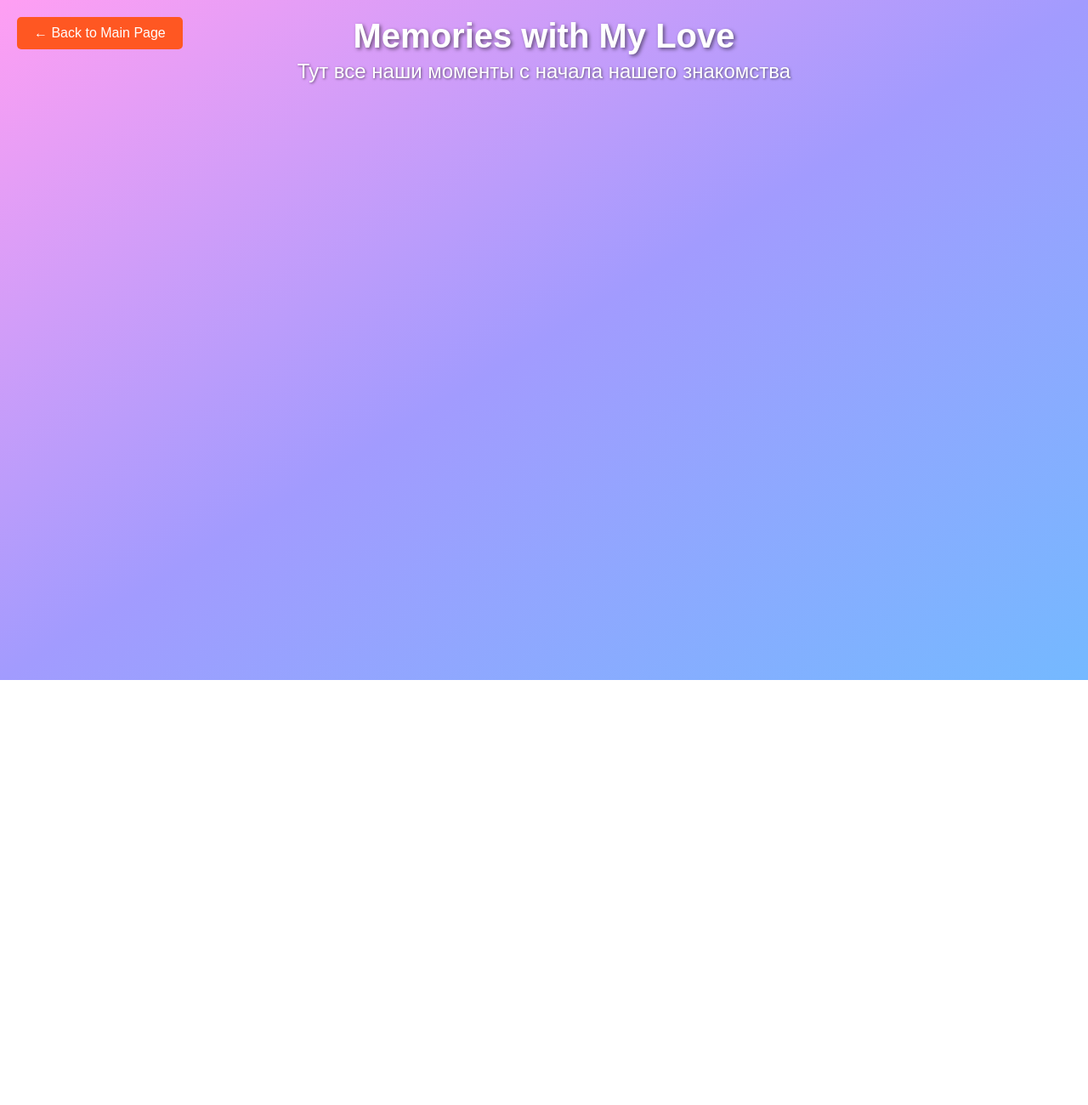
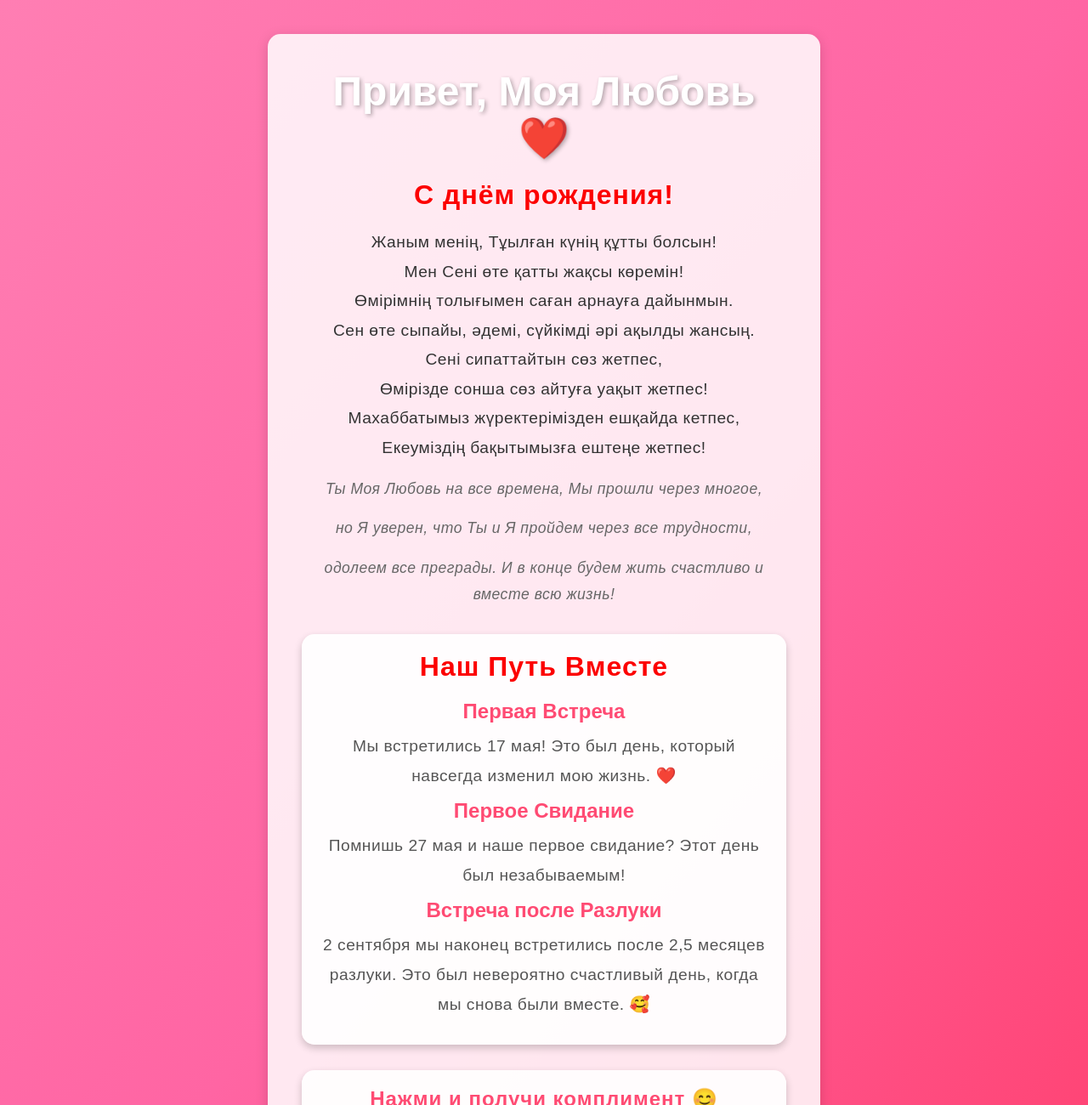
Before and after one commit to An10nim4ik/For_My_Love, a plain HTML site: page index.html in a window 1280 px wide. Shown: the top 1300 px of the page at 85% size. Before the commit the page ends 800 px from the top, so only its background shows below. Drawn offline with Linux system fonts and the light colour scheme; no server answers.

Commit message:
Update index.html

```diff
--- a/index.html
+++ b/index.html
@@ -1,25 +1,69 @@
 <!DOCTYPE html>
-<html lang="en">
+<html lang="kk">
 <head>
     <meta charset="UTF-8">
     <meta name="viewport" content="width=device-width, initial-scale=1.0">
-    <title>Draggable Photo Slider</title>
-    <link rel="stylesheet" href="styles/style.css">
+    <title>Welcome, My Love</title>
+    <link rel="stylesheet" href="styles/main_page_style.css">
 </head>
 <body>
-    <!-- Back button -->
-    <button id="back-button" onclick="window.location.href='main_page.html'">← Back to Main Page</button>
-
-    <!-- My Love text -->
-    <p id="my-love-title">Memories with My Love</p>
-<p id="my-love-description">Тут все наши моменты с начала нашего знакомства</p>
+    <div id="welcome-container">
+        <h1>Привет, Моя Любовь ❤️</h1>
+        <h2>С днём рождения!</h2>
+        <p>
+            Жаным менің, Тұылған күнің құтты болсын! <br>
+            Мен Сені өте қатты жақсы көремін! <br>
+            Өмірімнің толығымен саған арнауға дайынмын. <br>
+            Сен өте сыпайы, әдемі, сүйкімді әрі ақылды жансың. <br>
+            Сені сипаттайтын сөз жетпес, <br>
+            Өмірізде сонша сөз айтуға уақыт жетпес! <br>
+            Махаббатымыз жүректерімізден ешқайда кетпес, <br>
+            Екеуміздің бақытымызға ештеңе жетпес!
+        </p>
+        <p class="italic">
+            Ты Моя Любовь на все времена, Мы прошли через многое,
+        </p>
+        <p class="italic">
+            но Я уверен, что Ты и Я пройдем через все трудности,
+        </p>
+        <p class="italic">
+            одолеем все преграды. И в конце будем жить счастливо и вместе всю жизнь!
+        </p>
+        <section id="timeline">
+            <h2>Наш Путь Вместе</h2>
+            <div class="event">
+                <h3>Первая Встреча</h3>
+                <p>Мы встретились 17 мая! Это был день, который навсегда изменил мою жизнь. ❤️</p>
+            </div>
+            <div class="event">
+                <h3>Первое Свидание</h3>
+                <p>Помнишь 27 мая и наше первое свидание? Этот день был незабываемым!</p>
+            </div>
+            <div class="event">
+                <h3>Встреча после Разлуки</h3>
+                <p>2 сентября мы наконец встретились после 2,5 месяцев разлуки. Это был невероятно счастливый день, когда мы снова были вместе. 🥰</p>
+            </div>
+        </section>
+        <section id="compliments">
+            <h2>Нажми и получи комплимент 😊</h2>
+            <button onclick="generateCompliment()">Получить Комплимент</button>
+            <p id="compliment-output" style="margin-top: 20px;"></p>
+        </section>
 
 
-    <!-- Slider container -->
-    <div id="slider-container">
-        <div id = "slider"></div>
+        <button id="go-to-slider" onclick="goToSlider()">See Our Memories</button>
+        <button id="go-to-voice-poems" onclick="goToVoicePoems()">Voice Messages and Poems</button>
+
     </div>
 
-    <script src="scripts/script.js"></script>
+    <script>
+        function goToSlider() {
+            window.location.href = "main_page.html";
+        }
+        function goToVoicePoems() {
+            window.location.href = "voice_and_poems.html";
+        }
+    </script>
+    <script src="scripts/main_page_script.js"></script>
 </body>
 </html>
```
